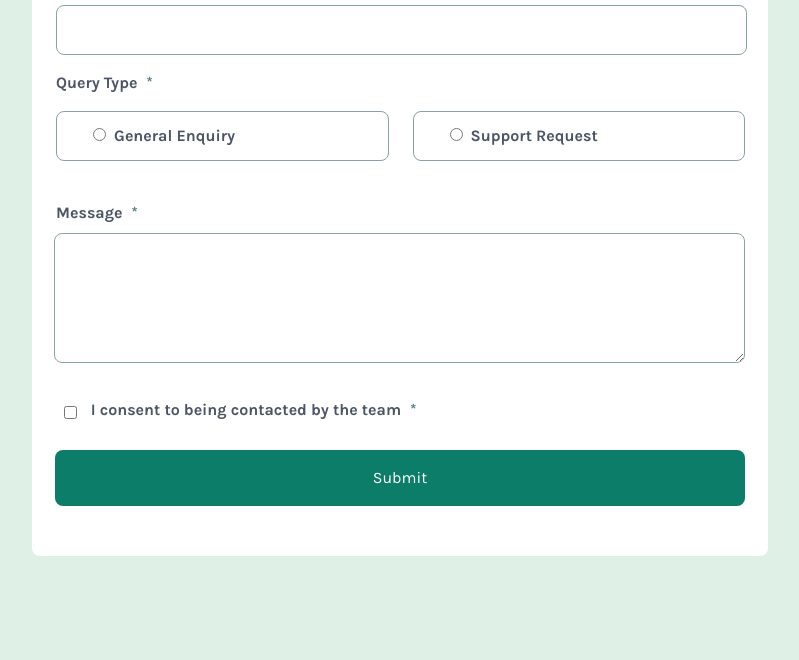
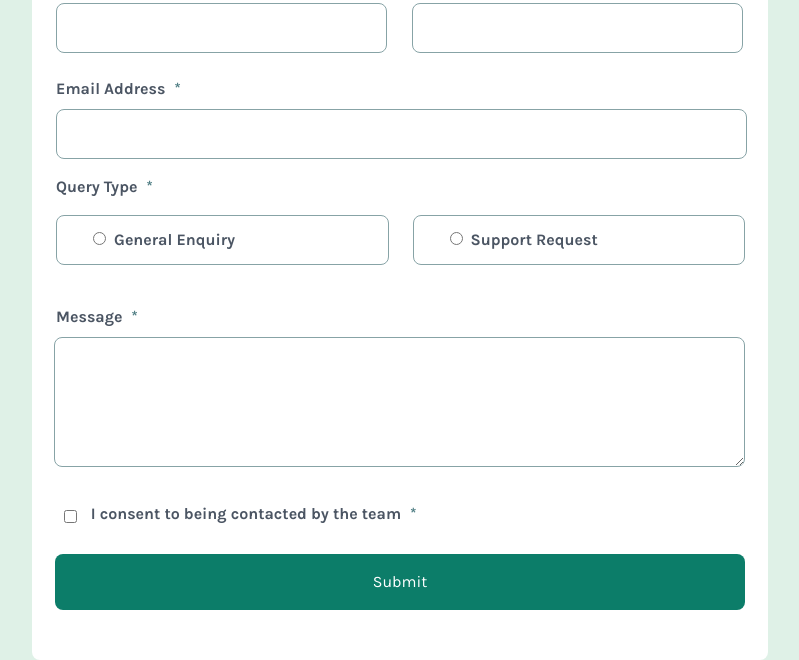
Before and after one commit to hectrhcc/contact-form-main, a website: page index.html in a window 1280 px wide. Shown: the part 233-893 px from the top of the page, without its empty margins (240-1039 px from the left). Before the commit the page ends 800 px from the top, so only its background shows below. Drawn offline with nearby package versions, Linux system fonts and the light colour scheme.

Commit message:
margin-top form

```diff
--- a/index.html
+++ b/index.html
@@ -38,14 +38,10 @@
   display: none;
 }
 
-
 .check input[type="checkbox"]:checked ~ .text-Red {
   display: block;
   color: red;
 }*/
-
-
-
 
 @media (min-width:375px) and (max-width:600px){
   .nombre{
@@ -138,8 +134,6 @@
     padding-left: 1rem;
     }
 
-
-
   .gral{
     width:46.7%;
     margin-right:1.5rem;
@@ -203,6 +197,9 @@
   .contenedor{
     margin-bottom:1rem;
   }
+  .form{
+    margin-top: 8rem;
+  }
 }
   </style>
 </head>
```
